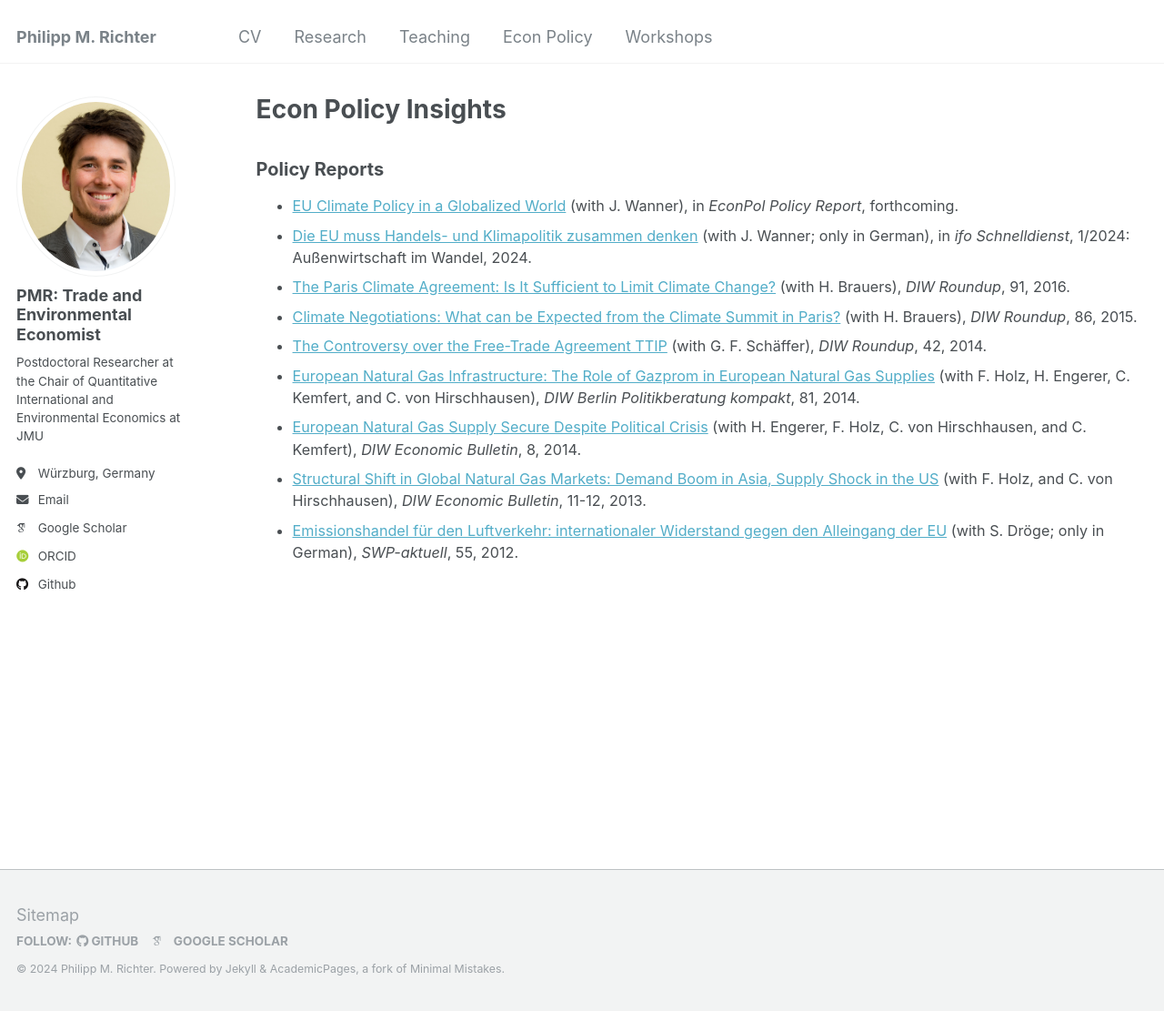
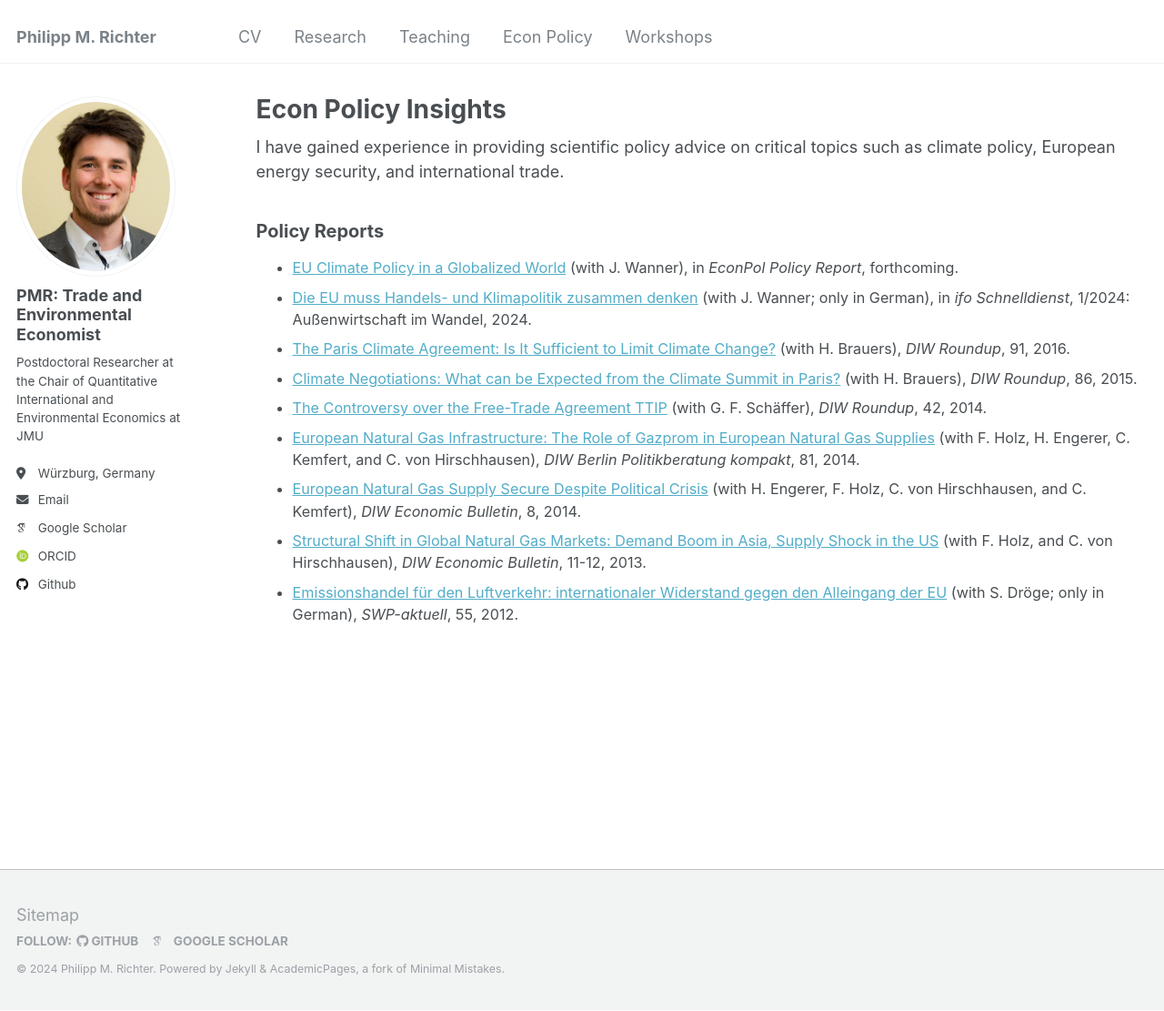
Before and after one commit to PhMRichter/PhMRichter.github.io, a Jekyll site: the page built from _pages/econpolicy.html, in a window 1280 px wide and 1111 px high. Shown: the whole window at 91% size. Built offline with Jekyll 4.4.1, drawn with Linux system fonts in a browser that asks for light colours; some web fonts are replaced.

Commit message:
Update econpolicy.html

```diff
--- a/_pages/econpolicy.html
+++ b/_pages/econpolicy.html
@@ -4,6 +4,10 @@ title: "Econ Policy Insights"
 permalink: /econpol/
 author_profile: true
 ---
+
+
+I have gained experience in providing scientific policy advice on critical topics such as climate policy, European energy security, and international trade.
+
 
 
 <h2 style="font-size: 20px;">Policy Reports</h2>
```
